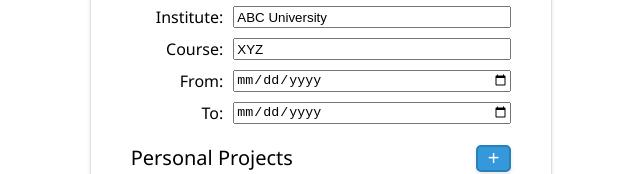
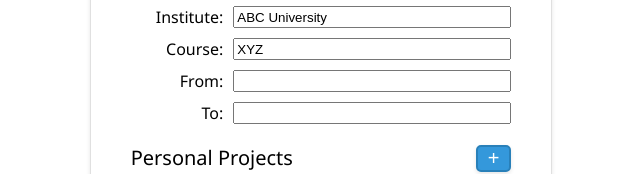
Before and after one commit to moxiegg/resume-builder, a React (Vite) app in the folder resume-builder/: page / in a window 1280 px wide. Shown: the part 308-482 px from the top of the page, without its empty margins (319-959 px from the left). Built offline with nearby package versions, Linux system fonts and the light colour scheme.

Commit message:
Added logic for validating dates

```diff
--- a/resume-builder/src/components/App.css
+++ b/resume-builder/src/components/App.css
@@ -70,3 +70,7 @@ label {
 .toggleDetail:hover{
   border: 1px solid black;
 }
+.errorMsg{
+  color:red;
+  font-weight: 200;
+}
--- a/resume-builder/src/components/App.jsx
+++ b/resume-builder/src/components/App.jsx
@@ -32,7 +32,12 @@ function educationObj() {
   };
 }
 function projectObj() {
-  return { projectTitle: "Cool Site", techStack: "", description: "", selected: true };
+  return {
+    projectTitle: "Cool Site",
+    techStack: "",
+    description: "",
+    selected: true,
+  };
 }
 
 export default function App() {
@@ -40,7 +45,7 @@ export default function App() {
   const [personInfo, setPersonInfo] = useState(personObj);
   const [projectInfo, setProject] = useState([new projectObj()]);
   const [educationInfo, setEducation] = useState([new educationObj()]);
-
+  const [errorMsg , setError] = useState("");
   const toggleSelect = (e) => {
     const ind = e.target.getAttribute("data-index");
     const type = e.target.getAttribute("data-info");
@@ -73,7 +78,7 @@ export default function App() {
     const value = e.target.value;
     const parentId = e.target.parentNode.getAttribute("data-info");
     const ind = e.target.parentNode.getAttribute("data-index");
-    if (parentId == "person") setPersonInfo({...personInfo, [attr]: value });
+    if (parentId == "person") setPersonInfo({ ...personInfo, [attr]: value });
     else if (parentId == "project") {
       const temp = projectInfo.map((obj, i) => {
         if (i == ind) {
@@ -83,6 +88,19 @@ export default function App() {
       });
       setProject(temp);
     } else {
+      if (attr == "to") {
+        let startDate = educationInfo[ind].from;
+        if (startDate != "") {
+          if (new Date(value) < new Date(startDate)) setError("Invalid Date!!");
+          else setError("");
+        }
+      } else if (attr == "from") {
+        let endDate = educationInfo[ind].to;
+        if (endDate != "") {
+          if (new Date(endDate) < new Date(value)) setError("Invalid Date!!");
+          else setError("");
+        }
+      }
       const temp = educationInfo.map((obj, i) => {
         if (i == ind) {
           obj[attr] = value;
@@ -95,7 +113,9 @@ export default function App() {
 
   const handleSubmit = (e) => {
     e.preventDefault();
-    setSubmit(true);
+
+    if(errorMsg.length==0)setSubmit(true);
+    else setError("Unable to Submit")
   };
 
   const handleEdit = () => {
@@ -128,9 +148,10 @@ export default function App() {
         handleChange={handleChange}
         handleAdd={handleAdd}
         toggleSelect={toggleSelect}
+        errorMsg={errorMsg}
       ></Form>
     );
-  } else {
+  } else{
     return (
       <Resume
         personInfo={personInfo}
--- a/resume-builder/src/components/Form.jsx
+++ b/resume-builder/src/components/Form.jsx
@@ -8,10 +8,11 @@ export default function Form({
   handleSubmit,
   handleAdd,
   toggleSelect,
+  errorMsg
 }) {
   if (!personInfo) return <div>Error</div>;
   return (
-    <form onSubmit={handleSubmit}>
+    <form onSubmit={handleSubmit} required>
       <div className="formElement" data-info="person">
         <div className="title">Personal Info</div>
         <label htmlFor="name"> Name: </label>
@@ -53,6 +54,7 @@ export default function Form({
             </button>
           </div>
         </div>
+        {errorMsg.length!=0 && <div className="errorMsg">{errorMsg}</div>}
         {educationInfo.map((obj, i) => {
           if (obj.selected) {
             return (
@@ -76,21 +78,23 @@ export default function Form({
                   value={obj.course}
                   onChange={handleChange}
                 ></input>
-                {/* TODO:add logic for making sure the 'from' date is before 'to' date */}
                 <label htmlFor="from">From: </label>
                 <input
-                  type="date"
+                  type="number"
                   name="from"
                   value={obj.from}
                   onChange={handleChange}
-                  ></input>
-                  {/* TODO:try adding logic for entering present in 'to' date */}
+                  min="1960"
+                  max="2030"
+                ></input>
                 <label htmlFor="to">To: </label>
                 <input
-                  type="date"
+                  type="number"
                   name="to"
                   value={obj.to}
                   onChange={handleChange}
+                  min="1960"
+                  max="2030"
                 ></input>
               </div>
             );
@@ -127,10 +131,10 @@ export default function Form({
           if (obj.selected) {
             return (
               <div
-              className="formElement"
-              key={"project" + i}
-              data-info="project"
-              data-index={i}
+                className="formElement"
+                key={"project" + i}
+                data-info="project"
+                data-index={i}
               >
                 <label htmlFor="institute">Project Title: </label>
                 <input
@@ -156,7 +160,7 @@ export default function Form({
                 ></textarea>
               </div>
             );
-          }else{
+          } else {
             return (
               <div
                 key={"project" + i}
@@ -168,7 +172,6 @@ export default function Form({
                 {obj.projectTitle}
               </div>
             );
-
           }
         })}
       </div>
--- a/resume-builder/src/components/Resume.jsx
+++ b/resume-builder/src/components/Resume.jsx
@@ -31,7 +31,7 @@ export default function Resume({
                 </div>
                 <div className="duration">
                   {/* TODO:try formatting the date and add SVG */}
-                  {obj.from} to {obj.to}
+                  {obj.from} - {obj.to}
                 </div>
               </div>
             ))}
@@ -44,9 +44,8 @@ export default function Resume({
                 <div className="sub-title">{obj.techStack}</div>
                 <div className="project-description">
                   <ul>
-                    {/* FIXME:when the last statement has a full stop a new bullet point with no
-                    content gets added */}
-                    {obj.description.split(".").map((point, index) => (
+                    {
+                      obj.description.split(".").slice(0,-1).map((point, index) => (
                       <li key={index}>{point}</li>
                     ))}
                   </ul>
```
